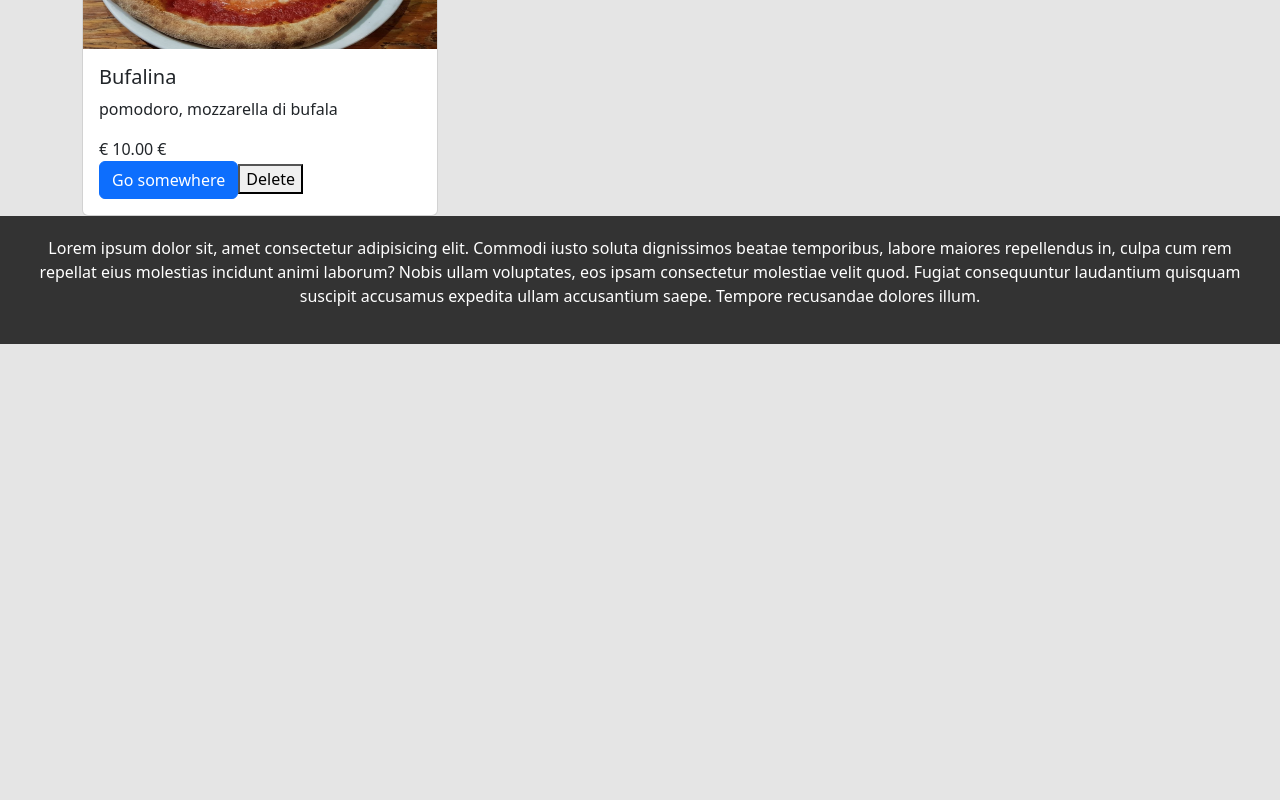
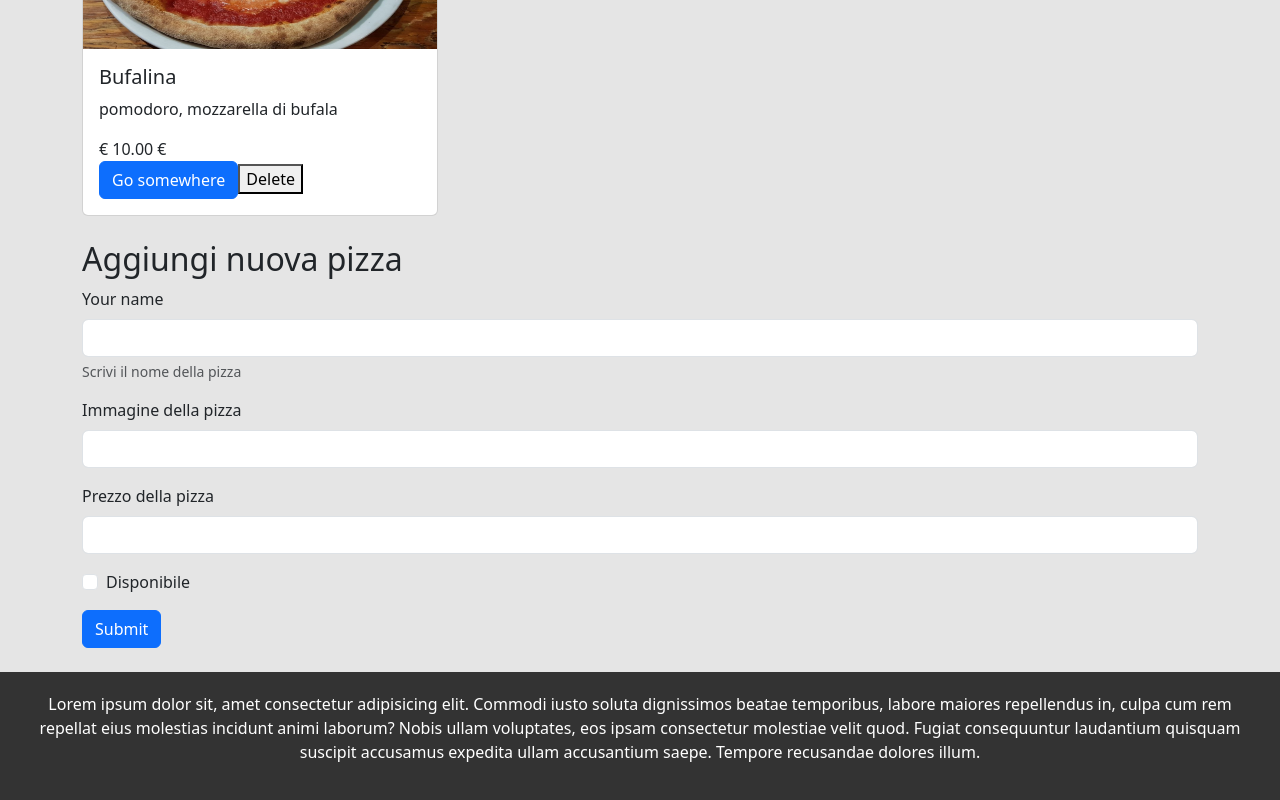
Before and after one commit to Classe136/live-coding, a React (Vite) app: page / in a window 1280 px wide. Shown: the part 646-1446 px from the top of the page. Before the commit the page ends 990 px from the top, so only its background shows below. Built offline with nearby package versions, Linux system fonts and the light colour scheme.

Commit message:
add new pizza

```diff
--- /dev/null
+++ b/src/components/AddPizza.jsx
@@ -0,0 +1,70 @@
+function AddPizza({ handleSubmit, handleInput, formData }) {
+  return (
+    <section className="my-4">
+      <h2>Aggiungi nuova pizza</h2>
+      <form onSubmit={handleSubmit}>
+        <div className="mb-3">
+          <label htmlFor="username" className="form-label">
+            Your name
+          </label>
+          <input
+            type="text"
+            className="form-control"
+            id="name"
+            aria-describedby="namelHelp"
+            value={formData.name}
+            onChange={handleInput}
+            name="name"
+          />
+          <div id="namelHelp" className="form-text">
+            Scrivi il nome della pizza
+          </div>
+        </div>
+        <div className="mb-3">
+          <label htmlFor="image" className="form-label">
+            Immagine della pizza
+          </label>
+          <input
+            type="text"
+            className="form-control"
+            id="image"
+            value={formData.image}
+            onChange={handleInput}
+            name="image"
+          />
+        </div>
+        <div className="mb-3">
+          <label htmlFor="price" className="form-label">
+            Prezzo della pizza
+          </label>
+          <input
+            type="text"
+            className="form-control"
+            id="price"
+            value={formData.price}
+            onChange={handleInput}
+            name="price"
+          />
+        </div>
+        <div className="mb-3 form-check">
+          <input
+            type="checkbox"
+            className="form-check-input"
+            id="avaiable"
+            name="avaiable"
+            onChange={handleInput}
+            value={formData.avaiable}
+          />
+          <label className="form-check-label" htmlFor="avaiable">
+            Disponibile
+          </label>
+        </div>
+        <button type="submit" className="btn btn-primary">
+          Submit
+        </button>
+      </form>
+    </section>
+  );
+}
+
+export default AddPizza;
--- a/src/components/MainComponent.jsx
+++ b/src/components/MainComponent.jsx
@@ -1,13 +1,31 @@
 import { useState } from "react";
+import pizzas from "../data/pizzas.js";
+const newPizza = {
+  name: "",
+  image: "",
+  price: "",
+  avaiable: false,
+  ingredients: [],
+};
 import Card from "./Card.jsx";
-import pizzas from "../data/pizzas.js";
+import AddPizza from "./AddPizza.jsx";
+
 function MainComponent() {
   const [menu, setMenu] = useState(pizzas);
-
+  const [formData, setFormData] = useState(newPizza);
   function deleteItem(id) {
     setMenu(menu.filter((el) => el.id !== id));
   }
-
+  function handleInput(e) {
+    const value =
+      e.target.type === "checkbox" ? e.target.checked : e.target.value;
+    setFormData({ ...formData, [e.target.name]: value });
+  }
+  function handleSubmit(e) {
+    e.preventDefault();
+    setMenu([...menu, { id: self.crypto.randomUUID(), ...formData }]);
+    setFormData(newPizza);
+  }
   return (
     <main className="container">
       <div className="row gy-4">
@@ -17,7 +35,7 @@ function MainComponent() {
                 pizza.avaiable && (
                   <div className="col-12 col-md-6 col-lg-4" key={pizza.id}>
                     <Card
-                      item={pizza}
+                      //item={pizza}
                       image={pizza.image}
                       title={pizza.name}
                       description={pizza.ingredients.join(", ")}
@@ -29,6 +47,11 @@ function MainComponent() {
             )
           : "Non ci sono pizze"}
       </div>
+      <AddPizza
+        handleInput={handleInput}
+        handleSubmit={handleSubmit}
+        formData={formData}
+      />
     </main>
   );
 }
--- a/src/data/pizzas.js
+++ b/src/data/pizzas.js
@@ -48,3 +48,8 @@ const pizzas = [
 ];
 
 export default pizzas;
+
+// const baseUrl = "https://jsonplaceholder.typicode.com/";
+// const resource = "photos";//
+// const num = 6;
+// const params = { "_limit": num };
```
